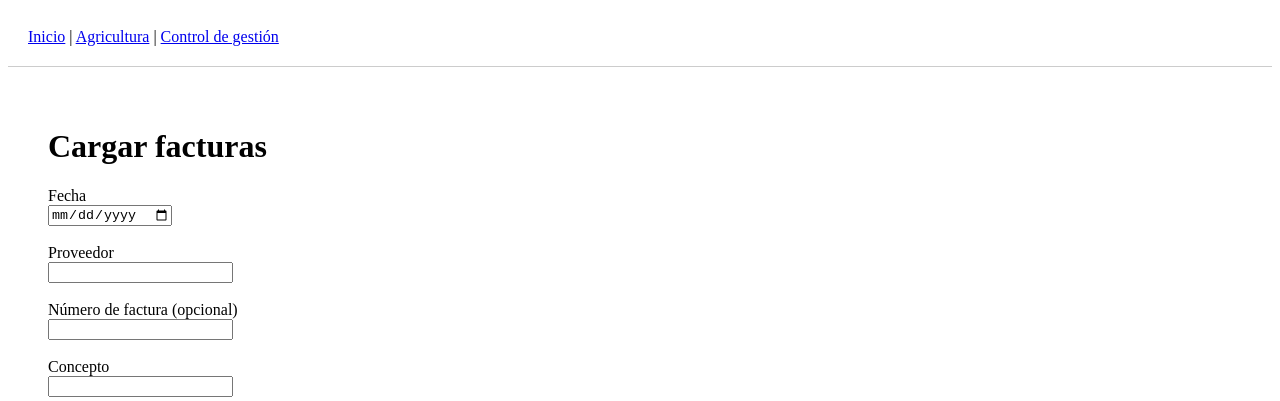
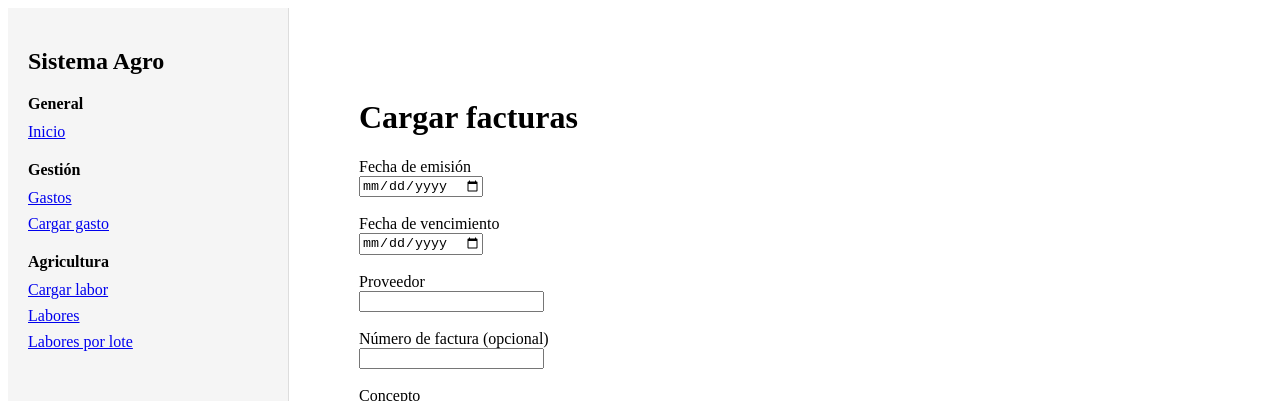
Before and after one commit to tobiasmontana1998/sistema-agro, a Next.js app: page /control-gestion/facturas in a window 1280 px wide. Shown: the top 401 px of the page. Built offline with nearby package versions, Linux system fonts and the light colour scheme; no server answers; the database is empty.

Commit message:
barrra alcostado y eliminar labores

```diff
--- a/app/control-gestion/facturas/page.tsx
+++ b/app/control-gestion/facturas/page.tsx
@@ -5,6 +5,7 @@ import { supabase } from "@/lib/supabase";
 
 export default function CargarFacturas() {
   const [fecha, setFecha] = useState("");
+  const [fechaVencimiento, setFechaVencimiento] = useState("");
   const [proveedor, setProveedor] = useState("");
   const [concepto, setConcepto] = useState("");
   const [tipo, setTipo] = useState("");
@@ -66,10 +67,10 @@ export default function CargarFacturas() {
        return;
       }
 
-
 const { error } = await supabase.from("facturas").insert([
   {
-        "Fecha": fecha,
+    "Fecha": fecha, // ✅ emisión
+    "Fecha_vencimiento": fechaVencimiento || null,
     "Proveedor": proveedor,
     "Concepto": concepto,
     "Tipo": tipo,
@@ -93,6 +94,7 @@ export default function CargarFacturas() {
 
     // limpiar formulario
     setFecha("");
+    setFechaVencimiento("");
     setProveedor("");
     setConcepto("");
     setNumeroFactura("");
@@ -107,7 +109,7 @@ export default function CargarFacturas() {
       <h1>Cargar facturas</h1>
 
       <div>
-        <label>Fecha</label>
+        <label>Fecha de emisión</label>
         <br />
         <input
           type="date"
@@ -117,6 +119,19 @@ export default function CargarFacturas() {
       </div>
 
       <br />
+
+
+<div>
+  <label>Fecha de vencimiento</label>
+  <br />
+  <input
+    type="date"
+    value={fechaVencimiento}
+    onChange={(e) => setFechaVencimiento(e.target.value)}
+  />
+</div>
+
+<br/>
 
       <div>
         <label>Proveedor</label>
--- a/app/layout.tsx
+++ b/app/layout.tsx
@@ -1,4 +1,4 @@
-import Link from "next/link";
+import Sidebar from "@/components/Sidebar";
 
 export default function RootLayout({
   children,
@@ -8,15 +8,17 @@ export default function RootLayout({
   return (
     <html lang="es">
       <body>
-        <nav style={{ padding: 20, borderBottom: "1px solid #ccc" }}>
-          <Link href="/">Inicio</Link>
-          {" | "}
-          <Link href="/agricultura">Agricultura</Link>
-          {" | "}
-          <Link href="/control-gestion">Control de gestión</Link>
-        </nav>
+        <div style={{ display: "flex" }}>
 
-        <main>{children}</main>
+          {/* ✅ Sidebar izquierda */}
+          <Sidebar />
+
+          {/* ✅ Contenido derecha */}
+          <div style={{ flex: 1, padding: 30 }}>
+            {children}
+          </div>
+
+        </div>
       </body>
     </html>
   );
--- /dev/null
+++ b/components/Sidebar.tsx
@@ -0,0 +1,49 @@
+"use client";
+
+import Link from "next/link";
+
+export default function Sidebar() {
+  return (
+    <div
+      style={{
+        width: 240,
+        background: "#f5f5f5",
+        height: "100vh",
+        padding: 20,
+        borderRight: "1px solid #ddd",
+      }}
+    >
+      <h2 style={{ marginBottom: 20 }}>Sistema Agro</h2>
+
+      {/* 🔹 GENERAL */}
+      <div style={{ marginBottom: 20 }}>
+        <strong>General</strong>
+
+        <div style={{ marginTop: 10, display: "flex", flexDirection: "column", gap: 8 }}>
+          <Link href="/">Inicio</Link>
+        </div>
+      </div>
+
+      {/* 🔹 GESTIÓN */}
+      <div style={{ marginBottom: 20 }}>
+        <strong>Gestión</strong>
+
+        <div style={{ marginTop: 10, display: "flex", flexDirection: "column", gap: 8 }}>
+          <Link href="/control-gestion/gastos">Gastos</Link>
+          <Link href="/control-gestion/facturas">Cargar gasto</Link>
+        </div>
+      </div>
+
+      {/* 🔹 AGRICULTURA */}
+      <div>
+        <strong>Agricultura</strong>
+
+        <div style={{ marginTop: 10, display: "flex", flexDirection: "column", gap: 8 }}>
+          <Link href="/agricultura/nueva-labor">Cargar labor</Link>
+          <Link href="/agricultura/labores">Labores</Link>
+          <Link href="/agricultura/labores-por-lote">Labores por lote</Link>
+        </div>
+      </div>
+    </div>
+  );
+}
```
Also changed, not shown: app/agricultura/lotes/page.tsx (+46 -4 lines), app/agricultura/nueva-labor/page.tsx (+66 -13 lines), app/control-gestion/gastos/page.tsx (+17 -20 lines). Lines whose indentation alone changed are shown as unchanged.
